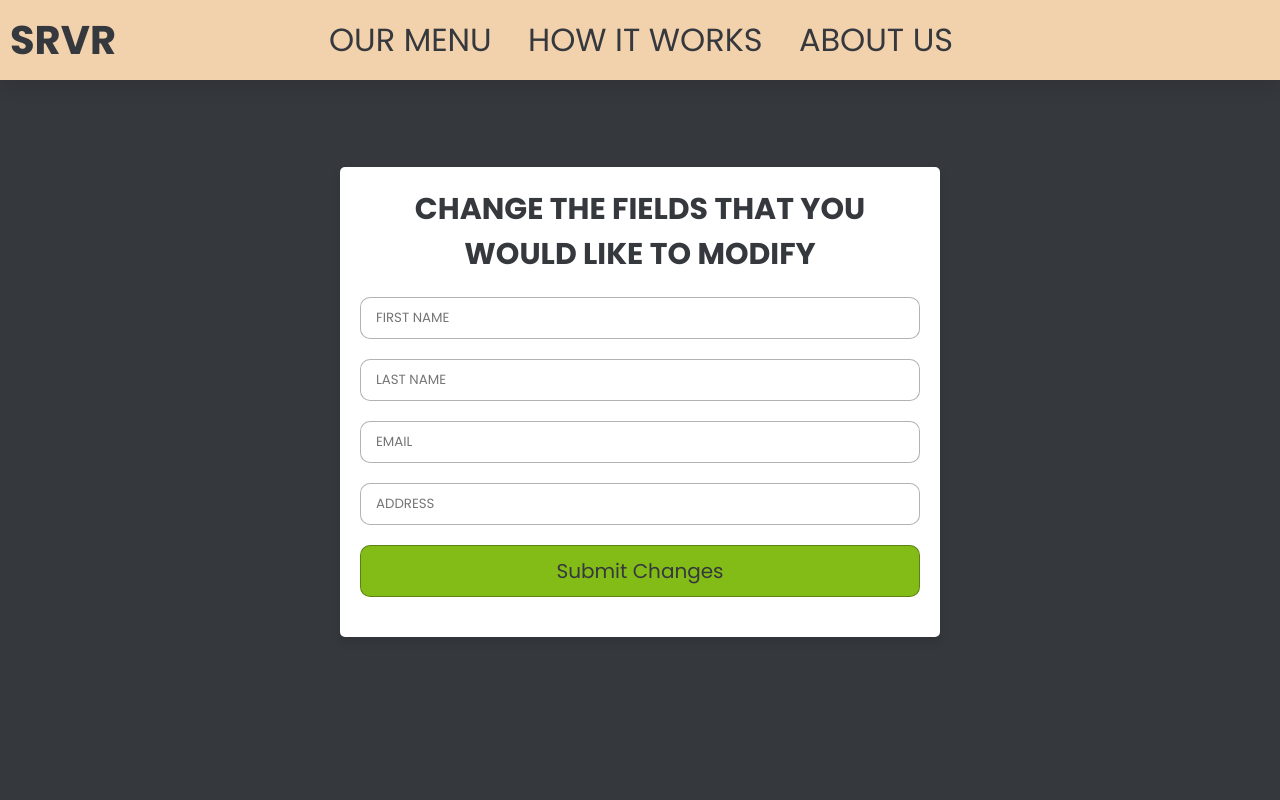
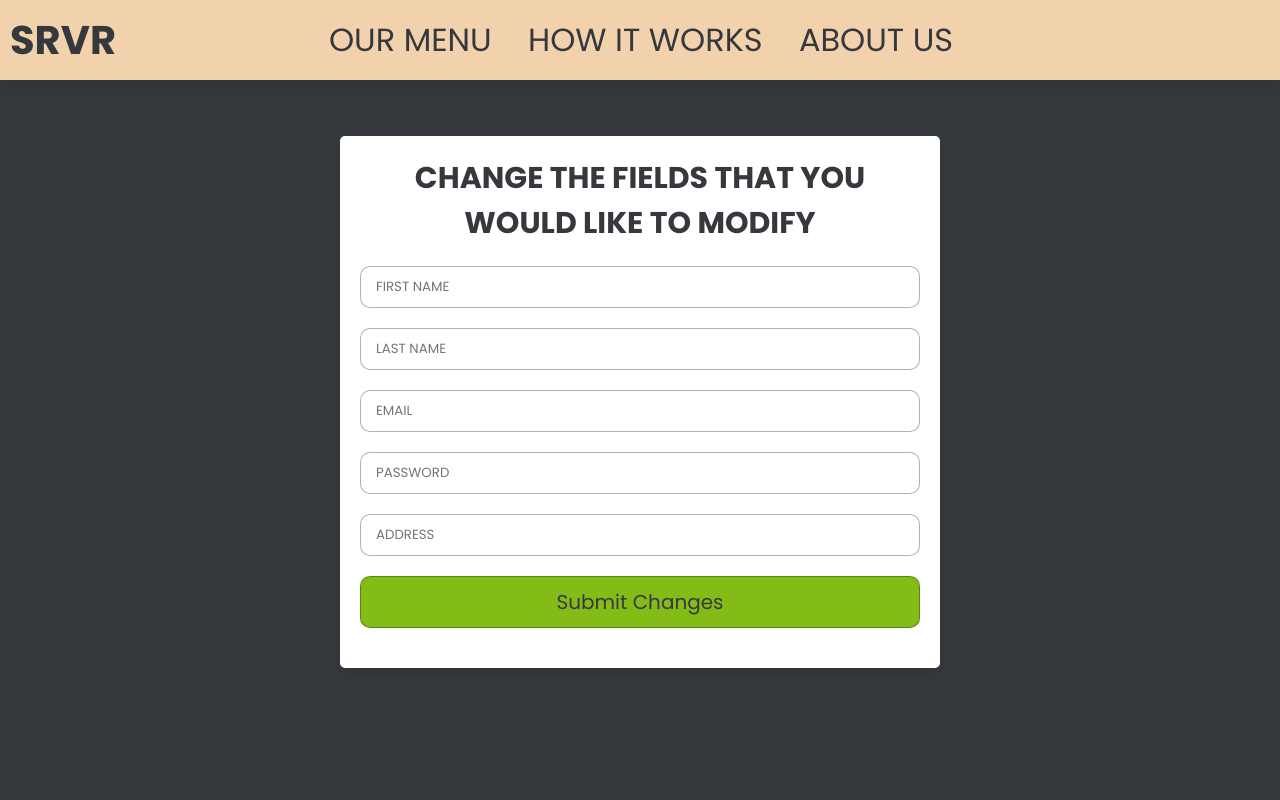
Before and after one commit to alexp230/SRVR-CS499-FinalProject, a Flask app: page /usrsettings in a window 1280 px wide. Run offline with Flask 3, Linux system fonts and the light colour scheme.

Commit message:
added password fielfd to user settings

```diff
--- a/templates/tempusrsettings.html
+++ b/templates/tempusrsettings.html
@@ -36,6 +36,7 @@
             <input type="text" name="fname" required placeholder="First name">
             <input type="text" name="lname" required placeholder="Last name">
             <input type="email" name="email" required placeholder="Email">
+            <input type="email" name="password" required placeholder="Password">
             <input type="text" name="address" required placeholder="Address">
             <!-- <input type="password" name="password" required placeholder="Enter your password"> -->
             <!-- <input type="password" name="confirm_password" required placeholder="Confirm your password"> -->
```
